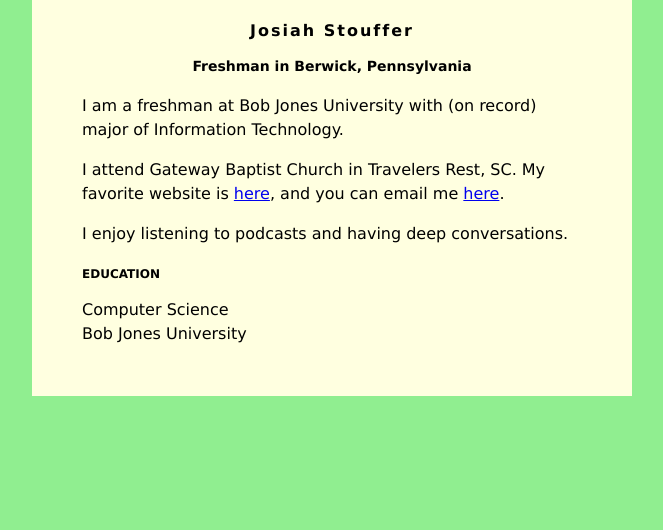
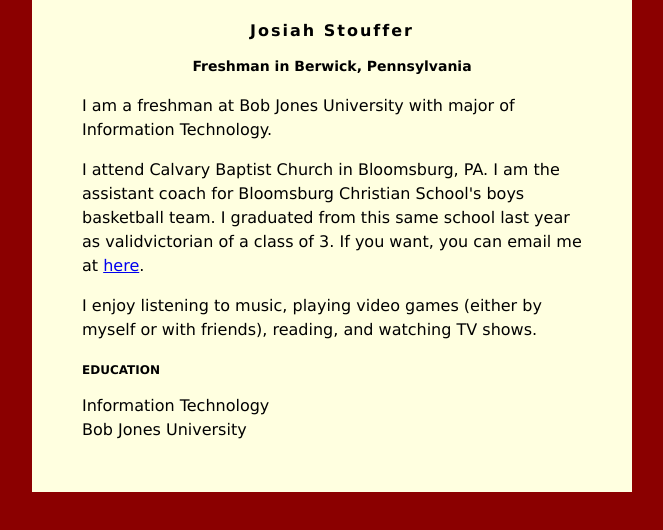
Before and after one commit to Sniperking01/Sniperking01.github.io, a plain HTML site: page index.html in a window 1280 px wide. Shown: the whole page, without its empty margins (308-971 px from the left). Drawn offline with Linux system fonts and the light colour scheme.

Commit message:
Update index.html

```diff
--- a/index.html
+++ b/index.html
@@ -2,7 +2,7 @@
 <head>
 <style>
 body {
-    background: lightgreen;
+    background: darkred;
     font-family: Verdana;
 }
 #content {
@@ -33,17 +33,17 @@
         <h1>Josiah Stouffer</h1>
         <h2>Freshman in Berwick, Pennsylvania</h2>
 
-         <p>I am a freshman at Bob Jones University with (on record) major of Information Technology.</p>
+         <p>I am a freshman at Bob Jones University with major of Information Technology.</p>
          <p>
-            I attend Gateway Baptist Church in Travelers Rest, SC. My favorite website is
-            <a href="https://mobilehymns.org/">here</a>, and you can email me
-            <a href="mailto:sgothard@bju.edu">here</a>.
+            I attend Calvary Baptist Church in Bloomsburg, PA. I am the assistant coach for Bloomsburg Christian School's boys basketball team.
+            I graduated from this same school last year as validvictorian of a class of 3.
+            If you want, you can email me at <a href="mailto:jstou150@students.bju.edu">here</a>.
          </p>
          <p>
-            I enjoy listening to podcasts and having deep conversations.
+            I enjoy listening to music, playing video games (either by myself or with friends), reading, and watching TV shows.
          </p>
         <h3>EDUCATION</h3>
-        Computer Science<br />
+        Information Technology<br />
         Bob Jones University
     </div>
 </body>
```
